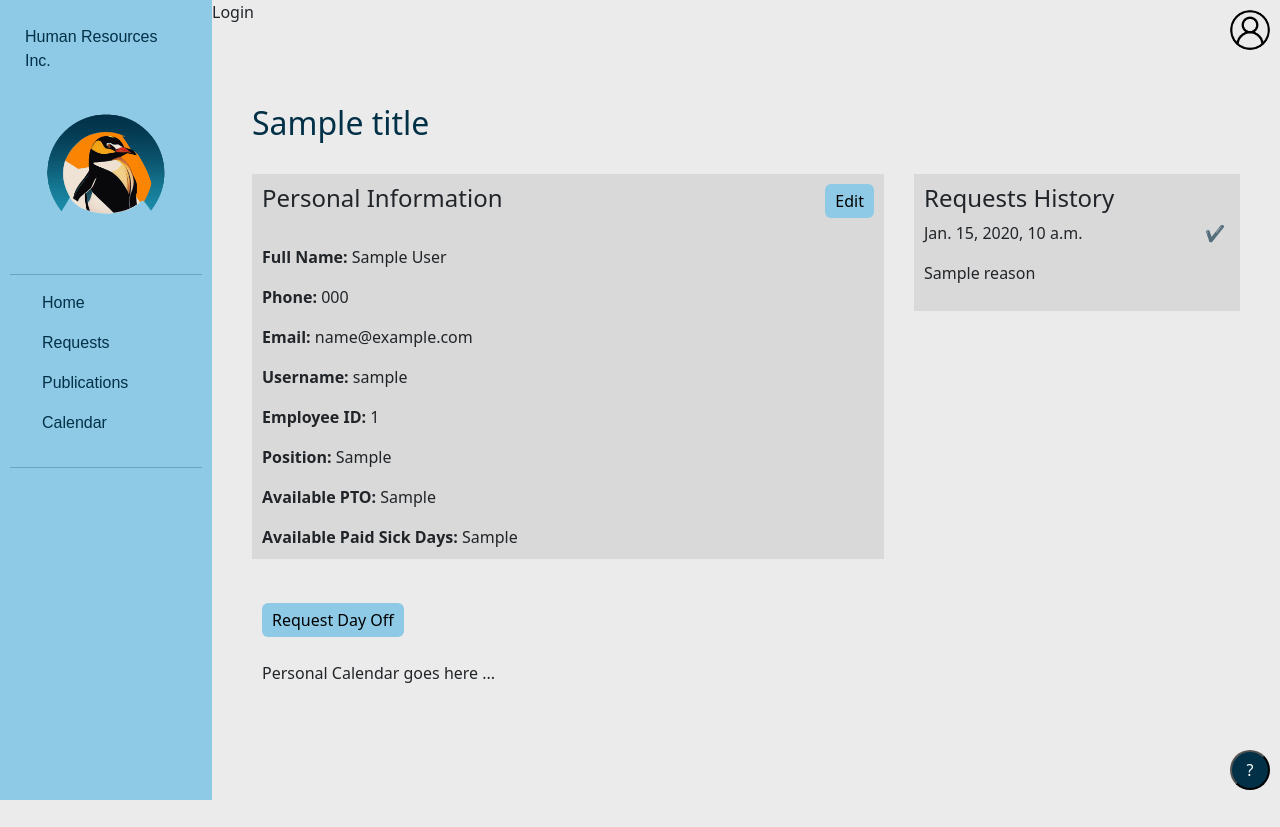
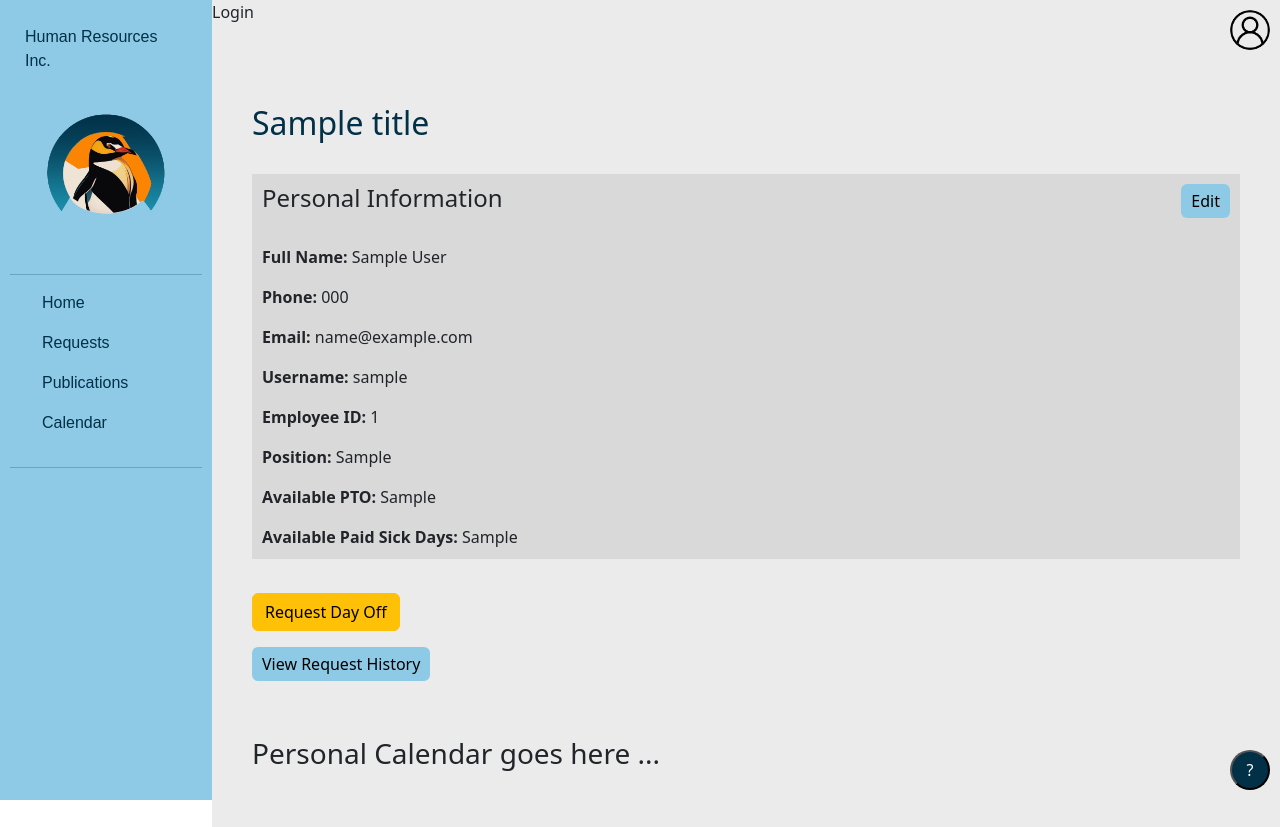
Before and after one commit to YupiByte/HR-Management, a Django app: template src/hr_management/user/templates/employees/employee_home.html in a window 1280 px wide. Before the commit the page ends 800 px from the top, so only its background shows below. Run offline with Django 3.2, Linux system fonts and the light colour scheme; the template is opened without the code that fills it: most values are stand-ins (such as "Sample title", 1, 10 or a date in 2020).

Commit message:
On employee home page, removed right-side division for displaying Request Leave History and added a button to access it in a separate page instead.

```diff
--- a/src/hr_management/user/templates/employees/employee_home.html
+++ b/src/hr_management/user/templates/employees/employee_home.html
@@ -11,15 +11,12 @@
 {% block content %}
 <div class="division-3">
     <br/>
-    <div class="left-division">
     <h2 class="division-3-title">{{title}}</h2>
-    </div>
     <br/>
 
-    <div class="side-by-side-container">
-
+    <div>
         <!-- Content on Left side -->
-        <div class="left-division">
+        <div>
             <div class="subtitle" id="subtitle1">
                 <h4>Personal Information</h4>
                 <br/>
@@ -52,35 +49,16 @@
                             <strong>Available Paid Sick Days: </strong>{{ user_attributes.available_sickdays }}</p>
                         </div>
                     </div>
+        </div>
+
+            <div id="subtitle3"><br/>
+                <p><a href="{% url 'submit_req' %}" class="btn btn-warning">Request Day Off</a></p>
+                <p><a href="{% url 'view_req' %}" class="btn btn-warning" id="request-button">View Request History</a></p>
             </div>
-
-            <div class="subtitle" id="subtitle3"><br/>
-                <a href="{% url 'submit_req' %}" class="btn btn-warning" id="request-button">Request Day Off</a>
-
-                <br/><br/>
-                <p>Personal Calendar goes here ...</p>
+            <div id="subtitle3"><br/>
+                <p><h3>Personal Calendar goes here ...</h3></p>
             </div>
         </div>
-
-
-
-        <!-- Content on Right side -->
-        <div class="right-division">
-            <div class="subtitle" id="subtitle1">
-                <h4>Requests History</h4>
-
-                <!-- Loop over request objects -->
-                {% for emp_request in emp_requests %}
-                    <p>
-                        {{ emp_request.date }}
-                        <span id="request-status-icon">{% if emp_request.status == 'approved' %}✔{% elif emp_request.status == 'rejected' %}✘{% else %}📋{% endif %}</span>
-                    </p>
-                    <p>
-                        {{ emp_request.reason }}
-                    </p>
-                {% endfor %}
-            </div>
-        </div>
-        </div>
+    </div>
 </div>
 {% endblock %}
```
